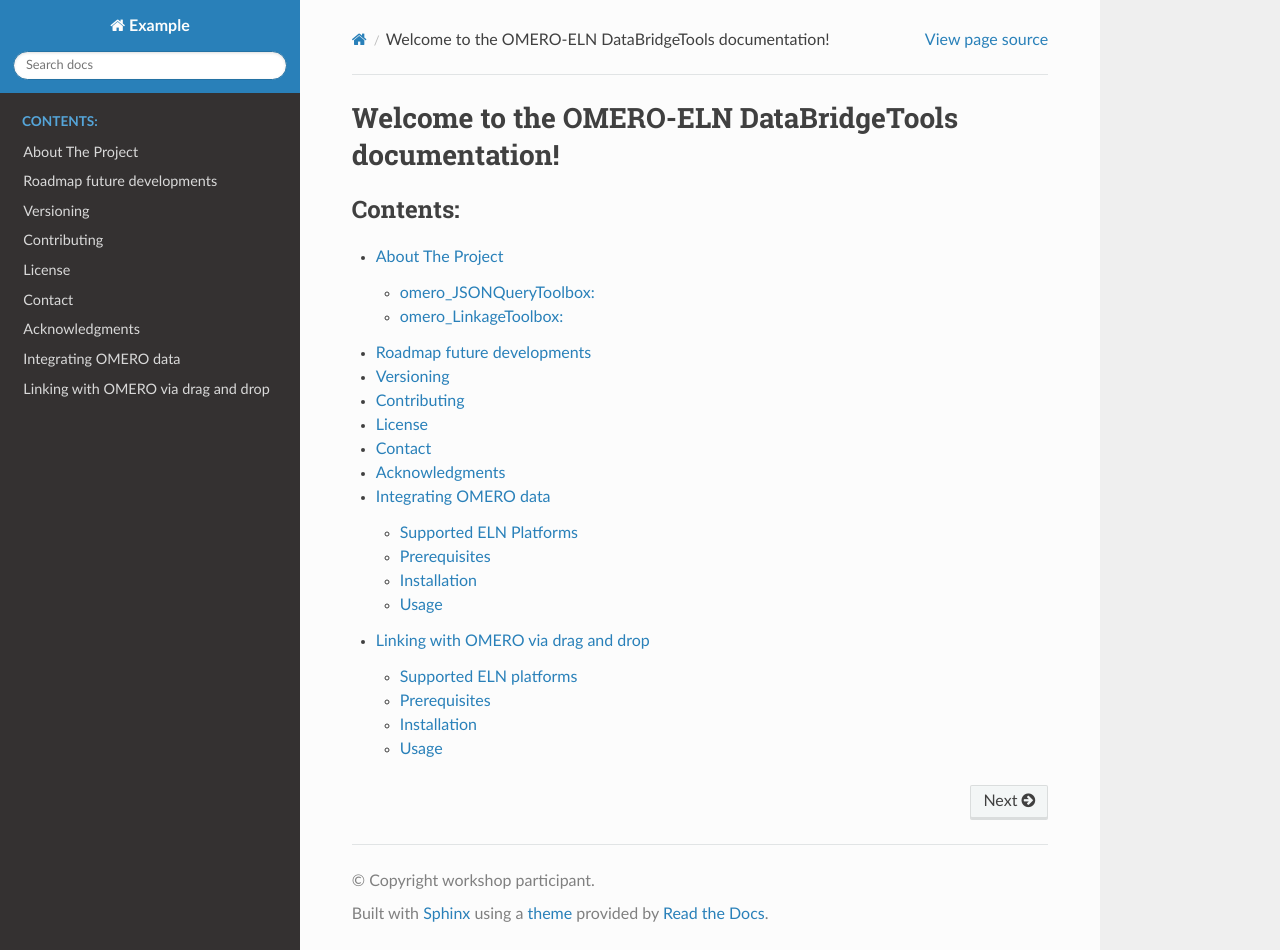
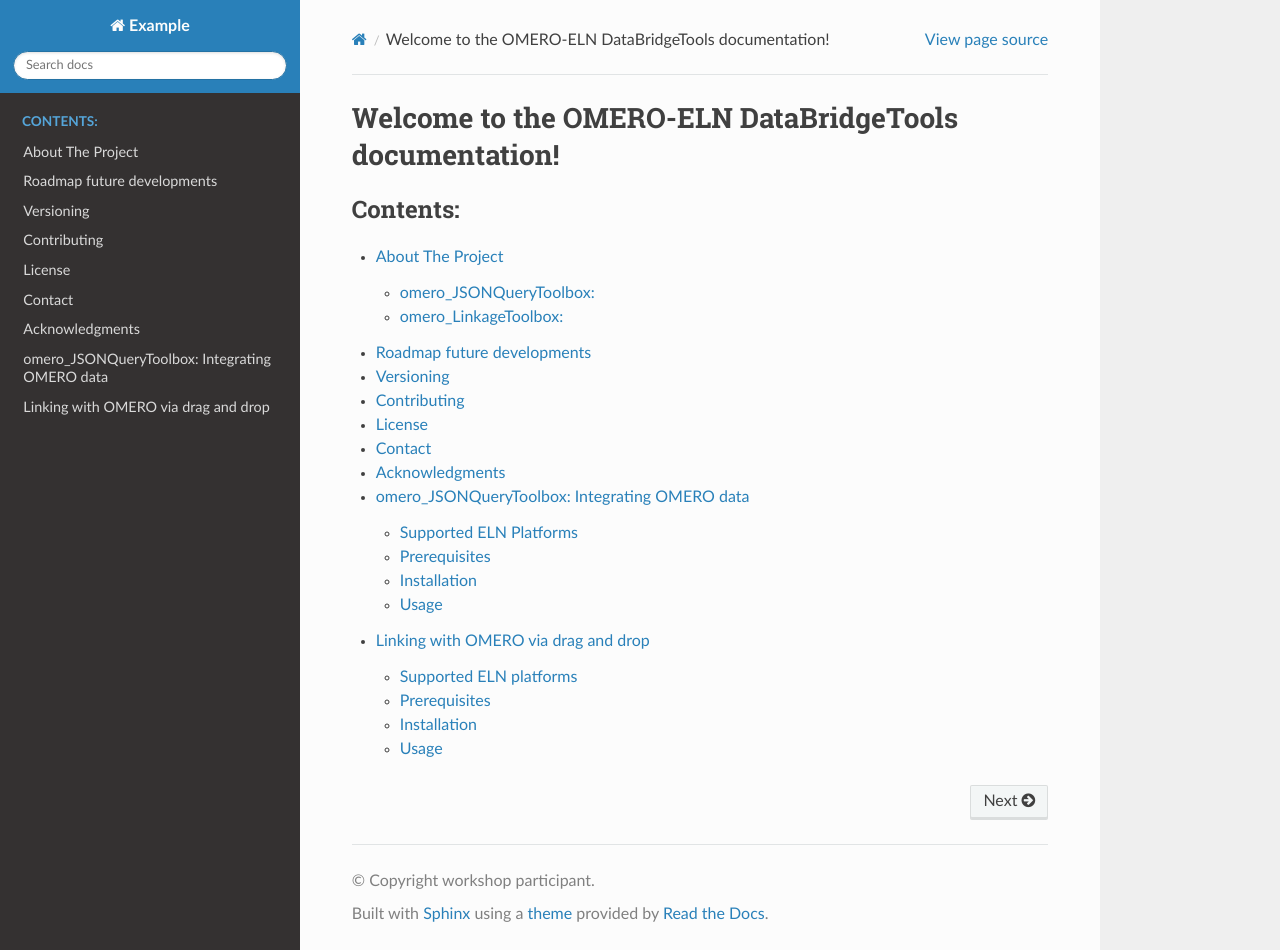
Before and after one commit to I3D-bio/omero-eln-dataBridgeTools, a Sphinx documentation site: the page built from doc/index.rst, in a window 1280 px wide and 950 px high. Built offline with Sphinx 7.4.7 and the Read the Docs theme 3.1.0, drawn with Linux system fonts in a browser that asks for light colours.

Commit message:
Update omero_JSONQueryToolbox.md

```diff
--- a/doc/omero_JSONQueryToolbox.md
+++ b/doc/omero_JSONQueryToolbox.md
@@ -1,7 +1,7 @@
 <a id="readme-top"></a>
 
 <!-- GETTING STARTED -->
-#  Integrating OMERO data
+#  omero_JSONQueryToolbox: Integrating OMERO data
 Integrate links and metadata for images deposited in OMERO in your ELN by using the JSON API of OMERO.
 This guide will walk you through setting up the **omero_JSONQueryToolbox** at your institution, including all necessary scripts and step-by-step instructions.
 
```
